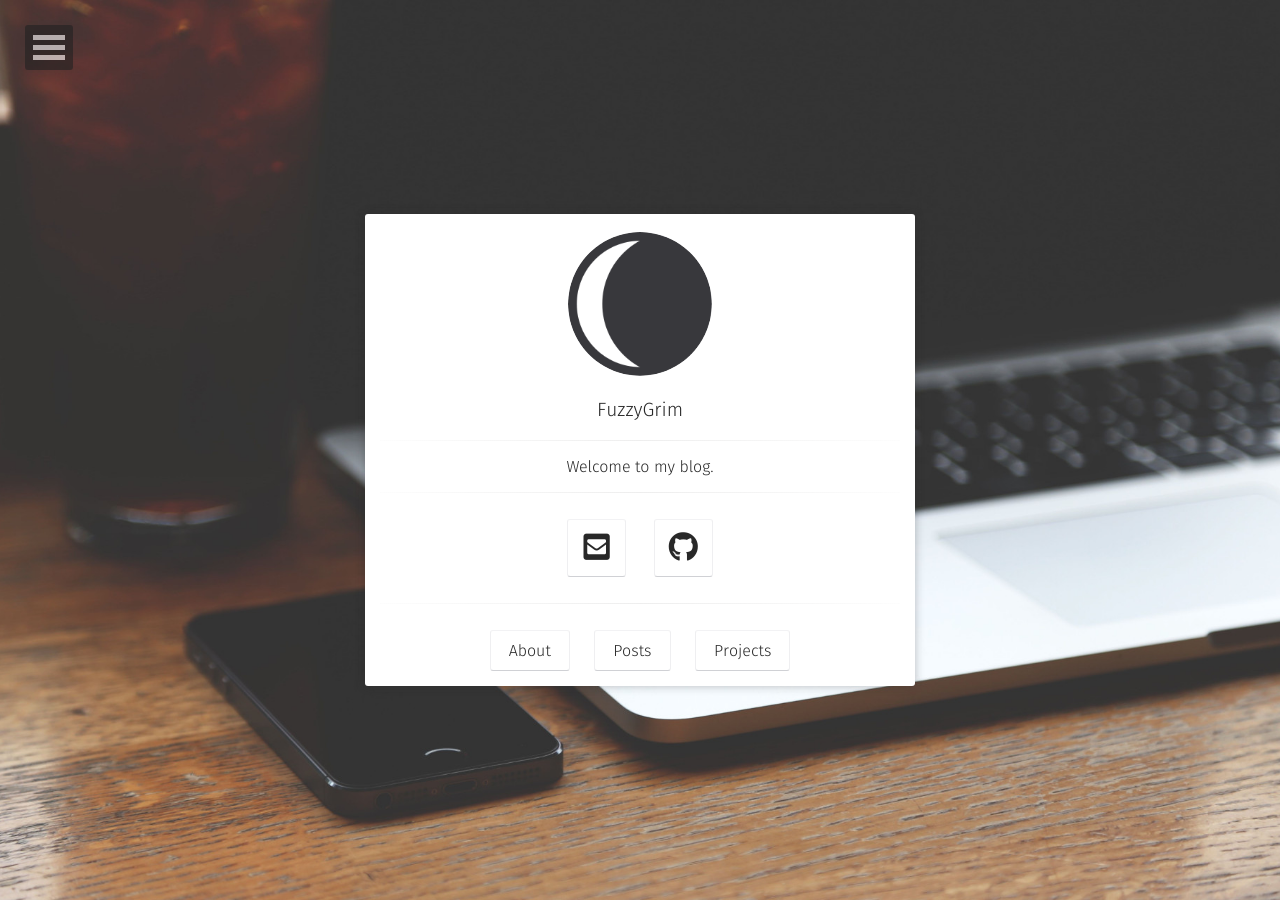
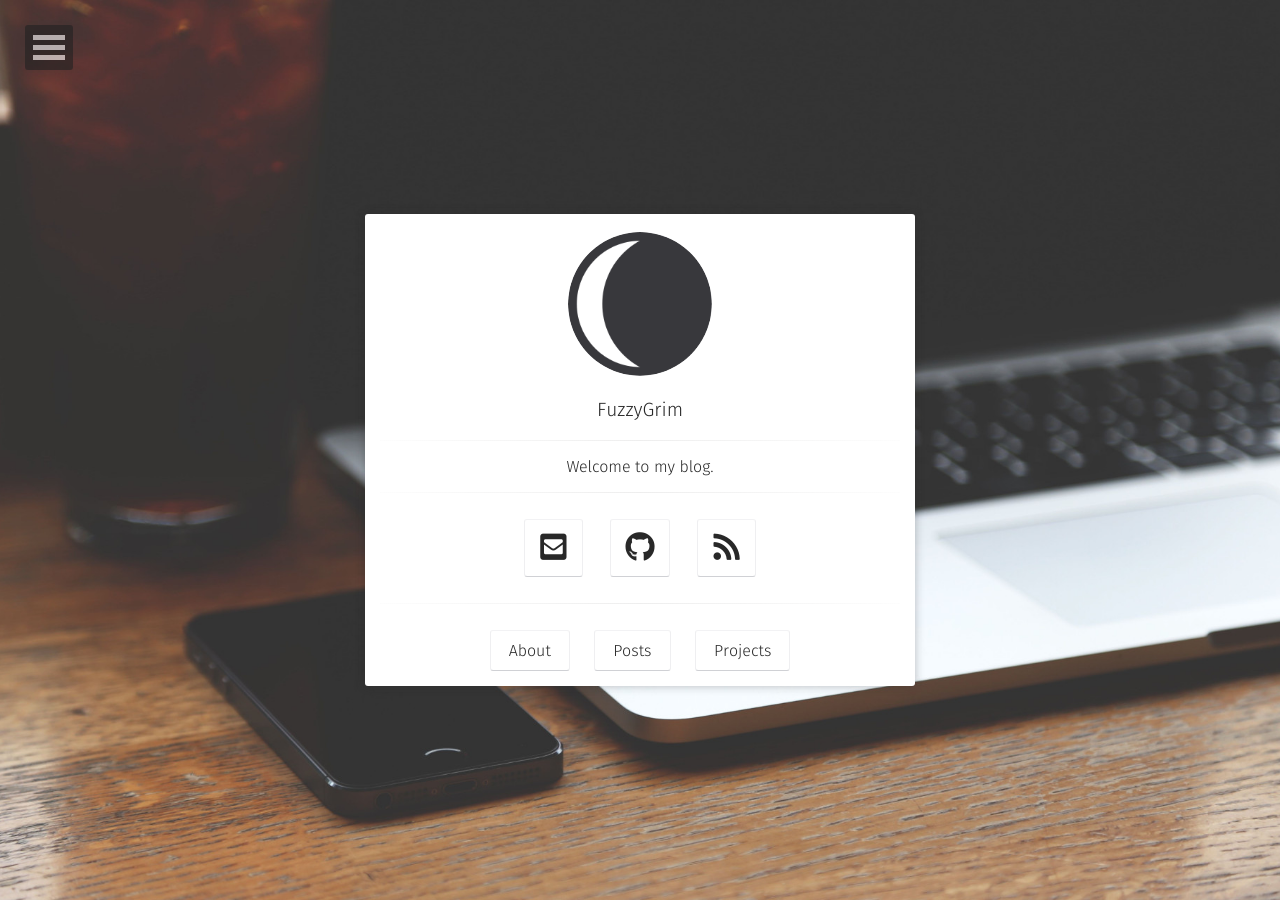
Before and after one commit to FuzzyGrim/blog, a Jekyll site: the page built from index.html, in a window 1280 px wide. Built offline with Jekyll 4.4.1, drawn with Linux system fonts in a browser that asks for light colours; some web fonts are replaced.

```diff
--- a/_config.yml
+++ b/_config.yml
@@ -1,7 +1,7 @@
 # Site
 title:              FuzzyGrim
 bio:                'Welcome to my blog.'
-description:        "Another computer enthusiast; this is a space where I share my thoughts and learnings."
+description:        "Another computer enthusiast"
 reading_time:       true
 words_per_minute:   225
 logo:               'assets/img/logo.png'
@@ -47,6 +47,7 @@ defaults:
 
 email:              fuzzygrim@protonmail.com
 github-url:         FuzzyGrim
+rss:                true
 
 
 # Gems
--- a/_includes/meta.html
+++ b/_includes/meta.html
@@ -8,7 +8,7 @@
         <a href="https://toot.karamoff.dev/?text={{ page.title }}%0D%0A{{ site.url }}{{ page.url }}" title="Share on Mastodon" class="tag">
             <span class="term"><i class="fab fa-mastodon fa-fw"></i> Toot</span>
         </a>
-        <a href="https://www.fuzzygrim.com/feed.xml" title="Subscribe to RSS" class="tag umami--click--rss-button" download>
+        <a href="{{ site.url }}/feed.xml" title="Subscribe to RSS" class="tag umami--click--rss-button" download>
             <span class="term"><i class="fa fa-fw">&#xf09e; </i> RSS</span>
         </a>
         <a href="#monero" title="Donate" class="tag umami--click--donate-button">
--- a/_includes/nav.html
+++ b/_includes/nav.html
@@ -6,17 +6,20 @@
 				<a href="#">About</a>
 				<ul class="dl-submenu">
 					<li>
-						<img src="{{ site.url }}/{{ site.logo }}" alt="{{ site.title }} photo" class="author-photo">
 						<h4>{{ site.title }}</h4>
 						<p>{{ site.description }}</p>
 					</li>
-					<li><a href="{{ site.url }}/about/"><span class="btn btn-inverse">Learn More</span></a></li>
 					{% if site.email %}<li>
                         <a href="mailto:{{ site.email }}" target="_blank" rel="noopener noreferrer"><i class="fas fa-envelope-square fa-fw"></i> Email</a>
                     </li>{% endif %}
                     {% if site.github-url %}<li>
                         <a href="http://github.com/{{ site.github-url }}" target="_blank" rel="noopener noreferrer"><i class="fab fa-github fa-fw"></i> Github</a>
                     </li>{% endif %}
+					{% if site.rss %}<li>
+                        <a href="{{ site.url }}/feed.xml" target="_blank" rel="noopener noreferrer" download><i class="fa fa-fw">&#xf09e; </i> RSS</a>
+                    </li>{% endif %}
+					<li><a href="{{ site.url }}/about/"><span class="btn btn-inverse">Learn More</span></a></li>
+
 				</ul><!-- /.dl-submenu -->
 			</li>
 			<li>
--- a/_includes/social-links.html
+++ b/_includes/social-links.html
@@ -2,4 +2,5 @@
                     <h3 class="title" style="font-size:30px;">
                         {% if site.email %}<a class="social-btn" href="mailto:{{ site.email }}" target="_blank" rel="noopener noreferrer"><i class="fas fa-envelope-square fa-fw"></i></a>{% endif %}
                         {% if site.github-url %}<a class="social-btn" href="http://github.com/{{ site.github-url }}" target="_blank" rel="noopener noreferrer"><i class="fab fa-github fa-fw"></i></a>{% endif %}
+                        {% if site.rss %}<a class="social-btn" href="{{ site.url }}/feed.xml" target="_blank" rel="noopener noreferrer" download><i class="fa fa-fw">&#xf09e; </i></a>{% endif %}
                   </h3>
```
